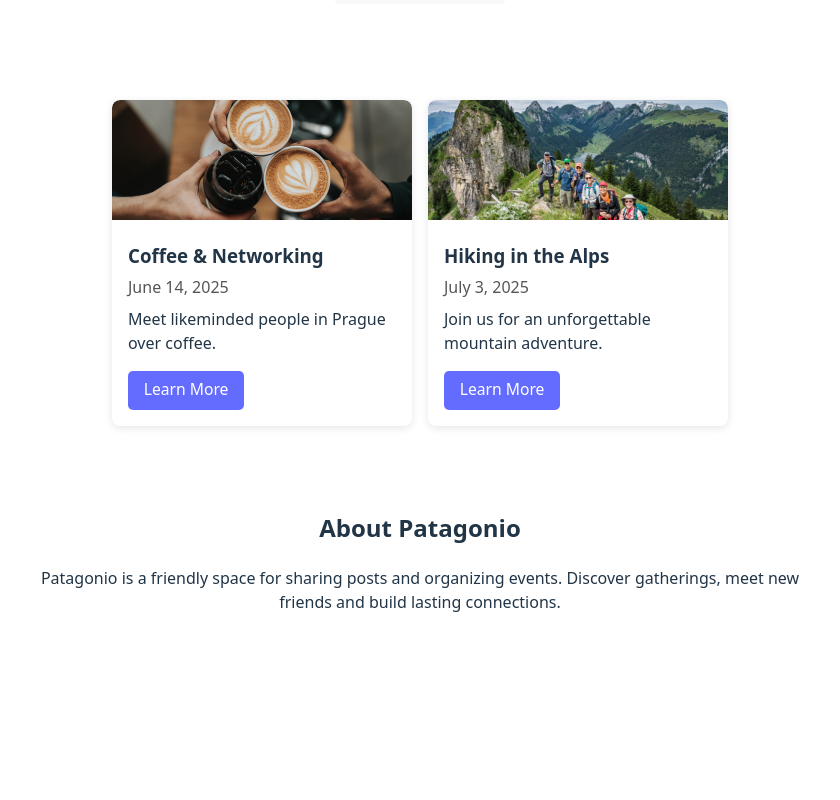
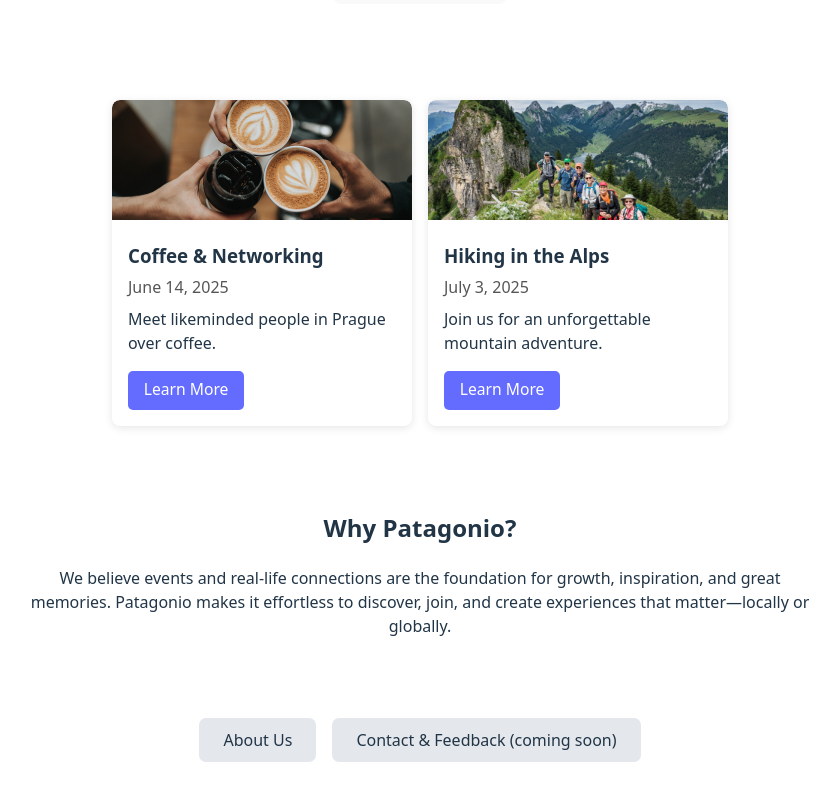
Before and after one commit to Martysunshine/react-new-project-lvl2, a React (Vite) app: page / in a window 1280 px wide. Shown: the part 778-1578 px from the top of the page, without its empty margins (220-1060 px from the left). Before the commit the page ends 1440 px from the top, so only its background shows below. Built offline with nearby package versions, Linux system fonts and the light colour scheme.

Commit message:
Add WhyPatagonio section and user actions

```diff
--- /dev/null
+++ b/src/components/WhyPatagonio.jsx
@@ -0,0 +1,11 @@
+export default function WhyPatagonio() {
+  return (
+    <section className="about">
+      <h2>Why Patagonio?</h2>
+      <p>
+        We believe events and real-life connections are the foundation for growth, inspiration, and great memories.
+        Patagonio makes it effortless to discover, join, and create experiences that matter—locally or globally.
+      </p>
+    </section>
+  );
+}
--- a/src/index.css
+++ b/src/index.css
@@ -244,3 +244,27 @@
   padding: 2rem;
   text-align: center;
 }
+
+.user-actions {
+  display: flex;
+  gap: 1rem;
+  justify-content: center;
+  margin: 2rem 0 3rem;
+}
+
+.secondary-btn {
+  padding: 0.65em 1.5em;
+  border: none;
+  border-radius: 7px;
+  background: #e4e7ec;
+  color: #213547;
+  font-size: 1rem;
+  font-weight: 500;
+  cursor: pointer;
+  text-decoration: none;
+  transition: background 0.17s;
+}
+
+.secondary-btn:hover:enabled {
+  background: #d1d7e0;
+}
--- a/src/pages/LandingPage.jsx
+++ b/src/pages/LandingPage.jsx
@@ -1,7 +1,8 @@
 import Navbar from '../components/Navbar.jsx';
 import HeroSection from '../components/HeroSection.jsx';
 import EventCard from '../components/EventCard.jsx';
-import AboutSection from '../components/AboutSection.jsx';
+import WhyPatagonio from '../components/WhyPatagonio.jsx';
+import { Link } from 'react-router-dom';
 
 export default function LandingPage() {
   return (
@@ -22,7 +23,15 @@
           description="Join us for an unforgettable mountain adventure."
         />
       </section>
-      <AboutSection />
+      <WhyPatagonio />
+      <div className="user-actions">
+        <Link to="/about" className="secondary-btn">
+          About Us
+        </Link>
+        <button className="secondary-btn" disabled>
+          Contact & Feedback (coming soon)
+        </button>
+      </div>
     </>
   );
 }
```
